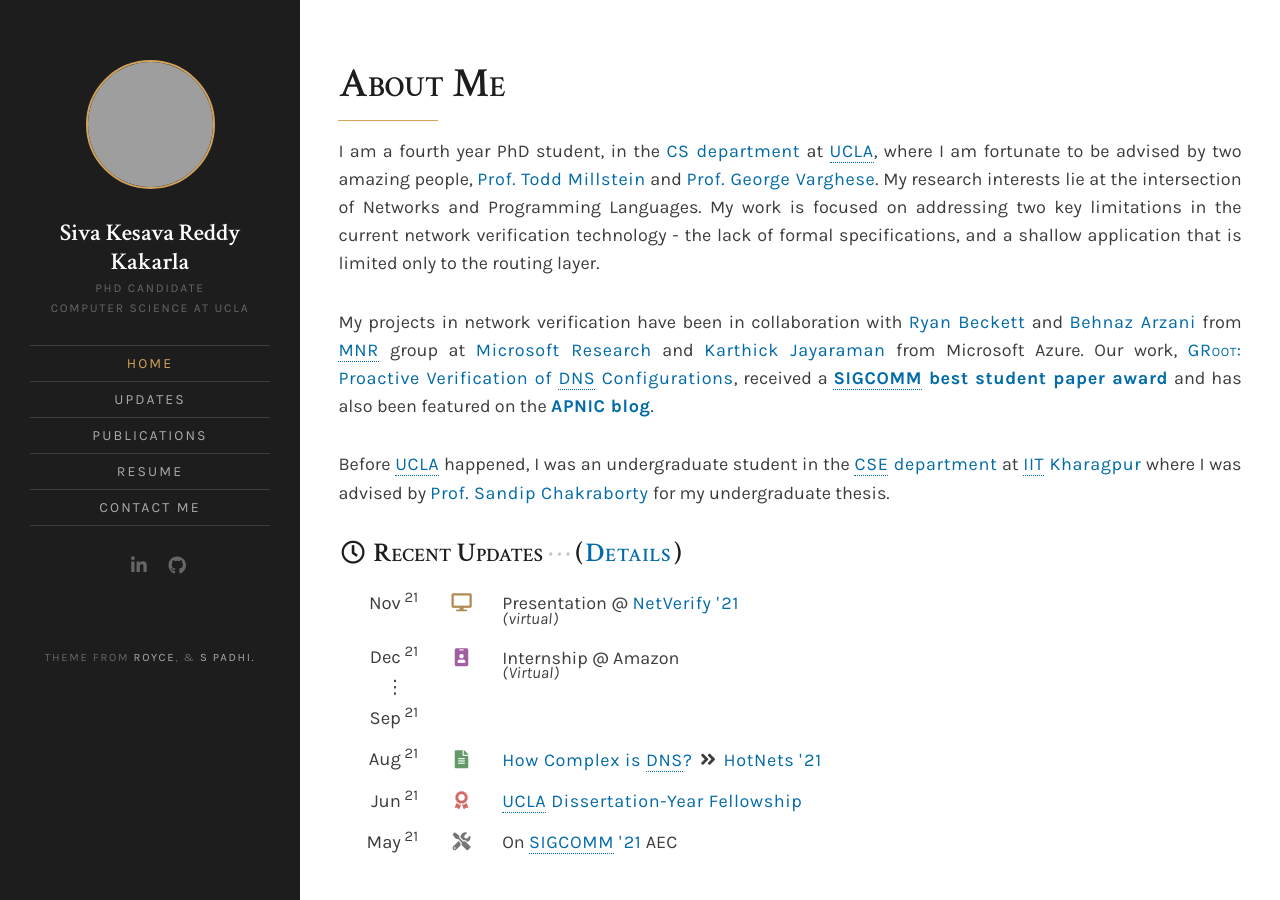
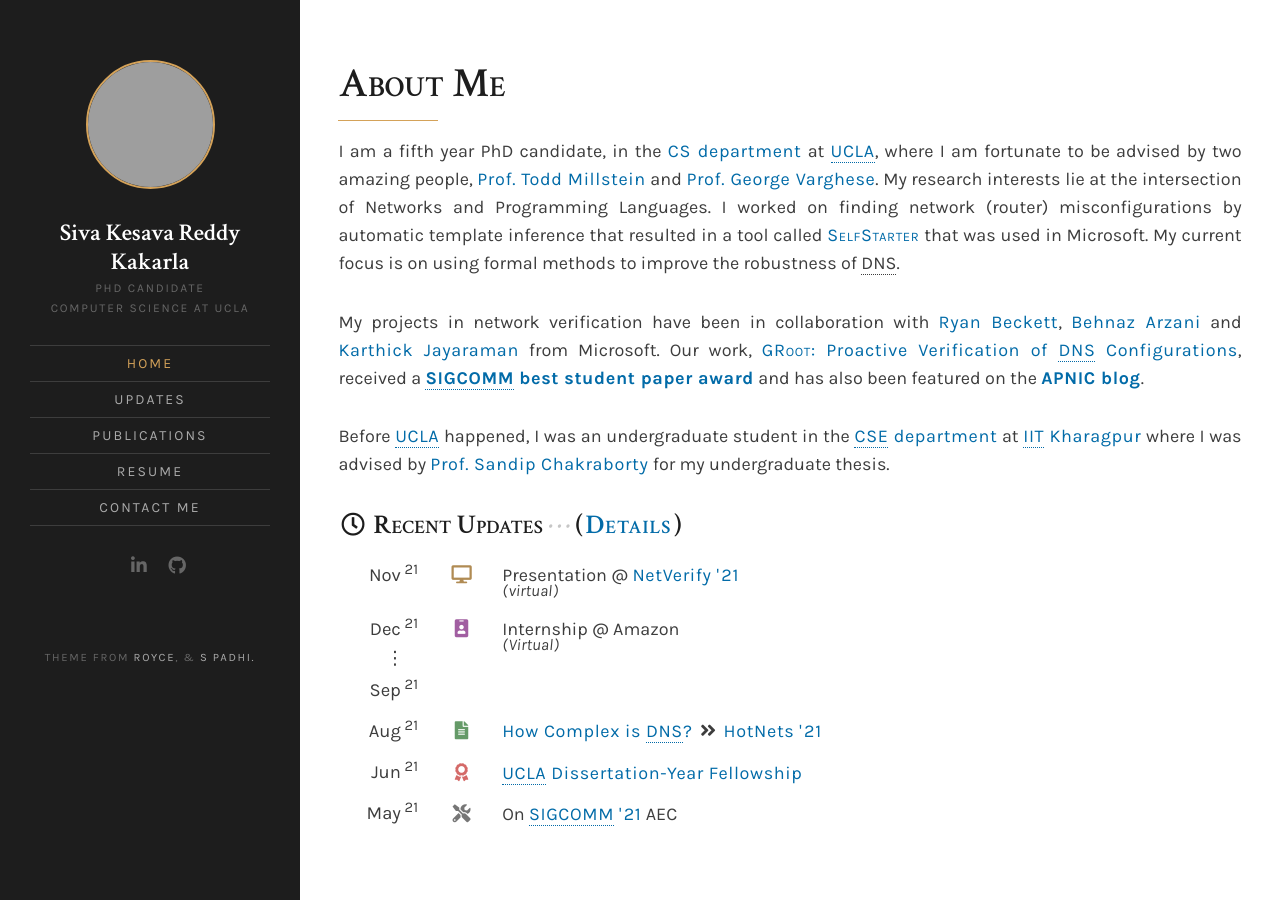
Before and after one commit to SivaKesava1/sivakesava1.github.io, a Jekyll site: the page built from index.md, in a window 1280 px wide. Built offline with Jekyll 4.4.1, drawn with Linux system fonts in a browser that asks for light colours; nearby versions of some CDN libraries; a style sheet for code colours, icons or effects is not loaded; grey boxes are pictures that could not be loaded.

Commit message:
Bio updated

```diff
--- a/index.md
+++ b/index.md
@@ -7,14 +7,18 @@ title: Home
 <h1 class="title-small-caps">About Me</h1>
 
 <div class="bio" markdown="1">
-I am a fourth year PhD student, in the [CS department][CS@UCLA] at [UCLA], where I am fortunate to be advised by two amazing people, [Prof. Todd Millstein][Todd Millstein] and [Prof. George Varghese][George Varghese]. My research interests lie at the intersection of Networks and Programming Languages. My work is focused on addressing two key limitations in the current network verification technology - the lack of formal specifications, and a shallow application that is limited only to the routing layer.
+I am a fifth year PhD candidate, in the [CS department][CS@UCLA] at [UCLA], where I am fortunate to be advised by two amazing people, [Prof. Todd Millstein][Todd Millstein] and [Prof. George Varghese][George Varghese]. My research interests lie at the intersection of Networks and Programming Languages.
+I worked on finding network (router) misconfigurations by automatic template inference
+that resulted in a tool called [<span class='small-caps'>SelfStarter</span>]({{ site.baseurl }}/projects/4-selfstarter) that was used in Microsoft. My current
+focus is on using formal methods to improve the robustness of DNS.
 
 {% comment -%}
+<!-- My work is focused on addressing two key limitations in the current network verification technology - the lack of formal specifications, and a shallow application that is limited only to the routing layer.  -->
 My work is focused on addressing the limitations in the current network verification technology - the lack of formal specifications, and a shallow application that is limited only to the routing layer.
 My research seeks to make it easier for operators to design, build, and maintain reliable distributed networks
 {%- endcomment -%}
 
-My projects in network verification have been in collaboration with [Ryan Beckett] and [Behnaz Arzani] from [MNR ] group at [Microsoft Research] and [Karthick Jayaraman] from Microsoft Azure. Our work, [<span class='small-caps'>GRoot</span>: Proactive Verification of DNS Configurations]({{ site.baseurl }}/projects/5-groot), received a [**SIGCOMM best student paper award**](http://www.sigcomm.org/awards/student-award-recipients) and has also been featured on the [**APNIC blog**](https://blog.apnic.net/2020/10/29/find-bugs-in-your-dns-zone-files-before-deployment/).
+My projects in network verification have been in collaboration with [Ryan Beckett], [Behnaz Arzani] and [Karthick Jayaraman] from Microsoft. Our work, [<span class='small-caps'>GRoot</span>: Proactive Verification of DNS Configurations]({{ site.baseurl }}/projects/5-groot), received a [**SIGCOMM best student paper award**](http://www.sigcomm.org/awards/student-award-recipients) and has also been featured on the [**APNIC blog**](https://blog.apnic.net/2020/10/29/find-bugs-in-your-dns-zone-files-before-deployment/).
 
 Before [UCLA] happened, I  was an undergraduate student in the [CSE department][CS@IITKGP] at [IIT Kharagpur] where I was advised by [Prof. Sandip Chakraborty][Sandip Chakraborty] for my undergraduate thesis.
 
```
